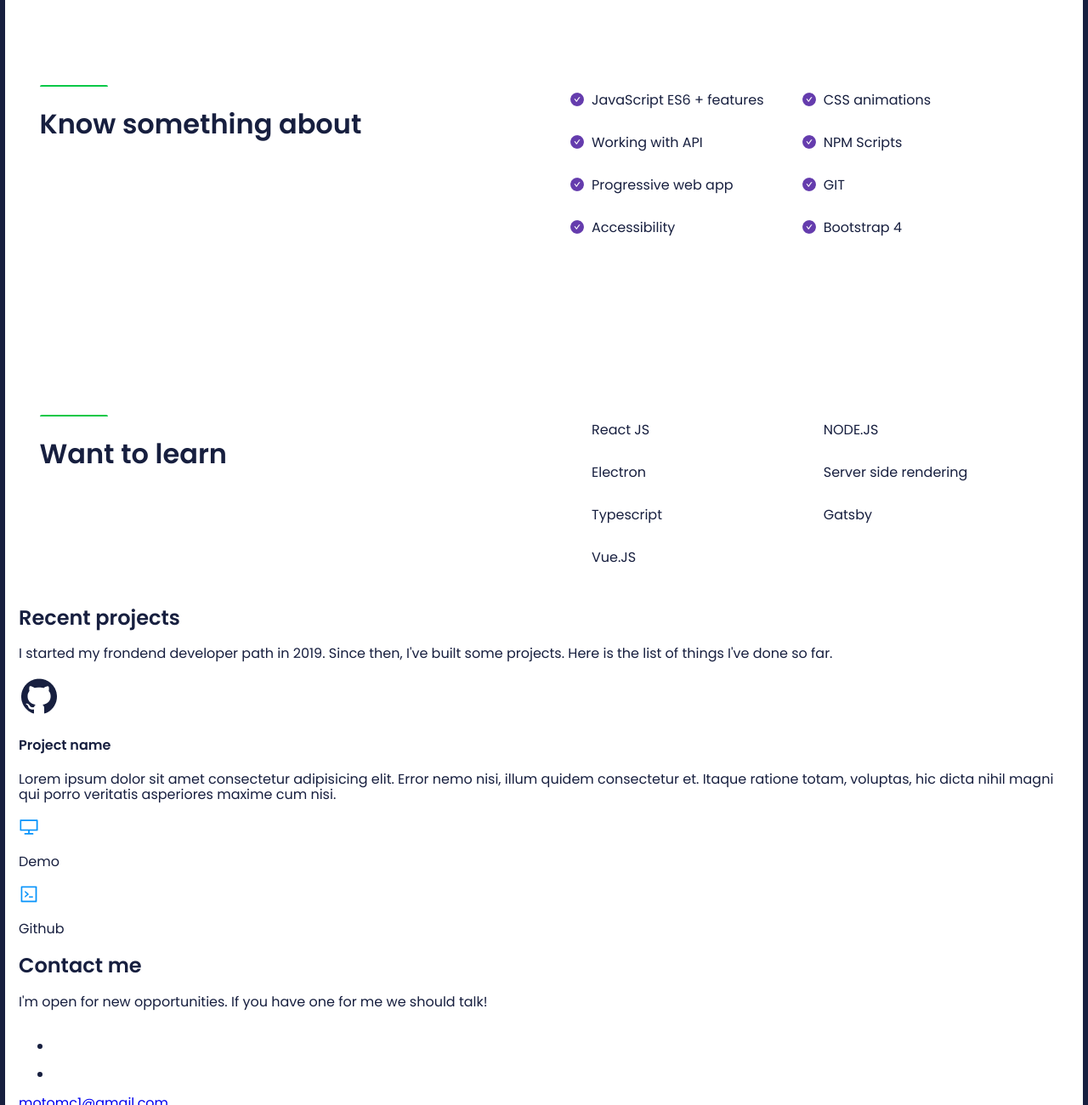
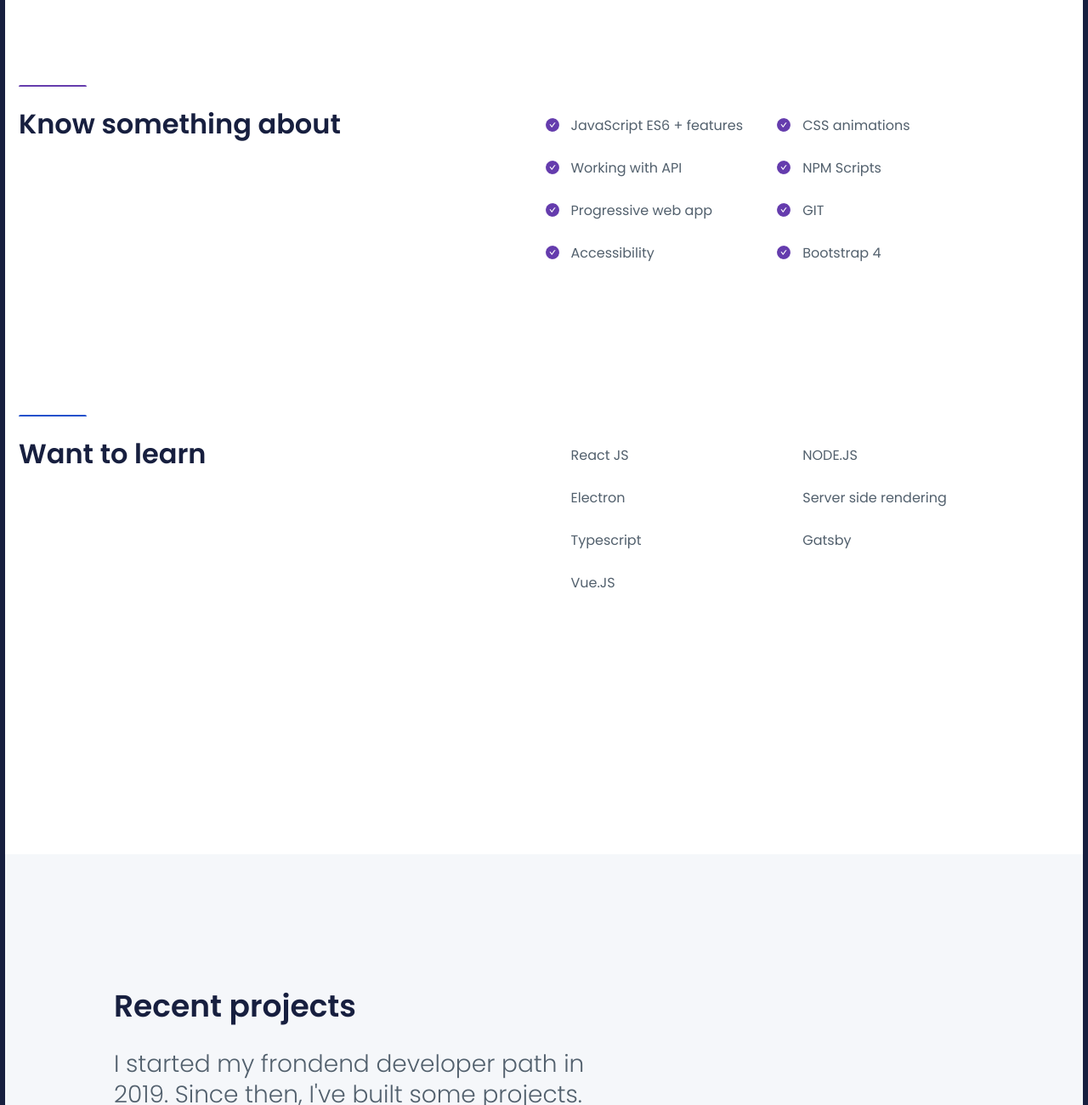
Before and after one commit to KamilRozanski/KamilRozanski.github.io, a website: page src/content/index.html in a window 1280 px wide. Shown: the part 1500-2800 px from the top of the page at 85% size. Drawn offline with nearby package versions, Linux system fonts and the light colour scheme; files that its build step writes are made by us from their sources; files whose address does not match are found by name.

Commit message:
chore section project

```diff
--- a/src/content/index.html
+++ b/src/content/index.html
@@ -27,6 +27,7 @@
 <body>
 
   <main class="main">
+    <div class="wrapper">
     <!-- section ABOUT ME -->
     <header class="hero">
       <div class="hero__foto">
@@ -79,7 +80,7 @@
         </ul>
       </section>
 
-      <section class="to-learn">
+      <section class="to-learn to-learn--border-color">
         <h2 class="to-learn__title">Want to learn</h2>
         <ul class="to-learn__list">
           <li class="to-learn__item">React JS </li>
@@ -92,13 +93,14 @@
         </ul>
       </section>
     </section>
-
-    <section id="my-projects" class="projects">
-      <h2 class="project__title">Recent projects</h2>
-      <p class="project__description">I started my frondend developer path in 2019. Since then, I've built some
+  </div>
+    <section id="my-projects" class="my-projects">
+    <section class="project-header">
+      <h2 class="project-header__title">Recent projects</h2>
+      <p class="project-header__description">I started my frondend developer path in 2019. Since then, I've built some
         projects. Here is the list of things I've done so far.
       </p>
-
+    </section>
       <section class="project">
         <img src="assets/img/Github-Icon.png" alt="github-logo">
         <h4 class="project__title">Project name</h4>
--- a/src/scss/_variables.scss
+++ b/src/scss/_variables.scss
@@ -2,3 +2,8 @@ $white: #fff;
 $big-stone: #171F3F;
 $malachite: #06C847;
 $lightgray: lightgray;
+$royal-purple: #653CAD;
+$mariner: #2251CC;
+$catskill-white: #F5F7FA;
+$ghost: #CBD2D9;
+$shuttle-gray: #52606D;
--- a/src/scss/main.scss
+++ b/src/scss/main.scss
@@ -5,6 +5,7 @@
 
 @import "modules/hero.scss";
 @import "modules/skills.scss";
+@import "modules/projects.scss";
 
 
 html {
@@ -25,8 +26,13 @@ body {
 }
 
 .main {
-  max-width: 1440px;
+
   background-color: $white;
+  margin: 0 auto;
+}
+
+.wrapper {
+  max-width: 1444px;
   margin: 0 auto;
   padding: 7rem 1rem;
 }
--- a/src/scss/modules/hero.scss
+++ b/src/scss/modules/hero.scss
@@ -21,6 +21,7 @@
     }
 
     &__info {
+      color: $shuttle-gray;
         font-weight: 300;
         font-size: 1.25rem;
         @media (max-width: 375px) {
--- /dev/null
+++ b/src/scss/modules/projects.scss
@@ -0,0 +1,21 @@
+
+
+.my-projects {
+    background-color:$catskill-white;
+    width: 100%;
+    padding: 8rem;
+}
+
+
+.project-header {
+    max-width: 580px;
+    &__title {
+        font-size: 2.25rem;
+    }
+    &__description {
+        font-weight: 300;
+        font-size: 1.75rem;
+        line-height: 36px;
+        color: $shuttle-gray;
+    }
+}
--- a/src/scss/modules/skills.scss
+++ b/src/scss/modules/skills.scss
@@ -1,8 +1,7 @@
 .my-skills {
     max-width: 1187px;
     margin: 0 auto;
-    margin-top: 12.5rem;
-
+    margin: 12.5rem 0;
 }
 
 .my-skills__title {
@@ -11,10 +10,13 @@
     padding-bottom: 1rem;
 }
 
-.skills-list, .know-something, .to-learn  {
+.skills-list,
+.know-something,
+.to-learn {
     margin-top: 9.75rem;
     display: grid;
     grid-template-columns: 1fr 1fr;
+
     @media (max-width: 640px) {
         grid-template-columns: 1fr;
     }
@@ -34,6 +36,14 @@
     }
 }
 
+.know-something__title::before {
+    border-top: 2px solid $royal-purple;
+}
+
+.to-learn__title::before {
+    border-top: 2px solid $mariner;
+}
+
 .skills-list__list,
 .know-something__list,
 .to-learn__list {
@@ -44,6 +54,7 @@
     min-height: 40px;
     margin-top: 60px;
     margin: 1rem;
+
     @media (max-width: 640px) {
         grid-template-columns: 1fr;
     }
@@ -54,41 +65,41 @@
 .know-something__item,
 .to-learn__item {
     min-height: 50px;
+    position: relative;
+    top: 50px;
+    left: 0;
+    color: $shuttle-gray;
 }
 
 .skills-list__item::before {
     content: "";
     display: block;
-    position: relative;
+    position: absolute;
     background: url("../assets/img/green.svg") no-repeat;
     width: 20px;
     height: 20px;
-    left: -25px;
-    top: 20px;
+    left: -30px;
+    top: 0px;
 }
 
 .know-something__item::before {
     content: "";
     display: block;
-    position: relative;
+    position: absolute;
     background: url("../assets/img/Vector-purple.jpg") no-repeat;
     width: 20px;
     height: 20px;
-    left: -25px;
-    top: 20px;
+    left: -30px;
+    top: 0px;
 }
 
 .to-learn__item::before {
     content: "";
     display: block;
-    position: relative;
+    position: absolute;
     background: url("../assets/img/Vector-blue.svg") no-repeat;
     width: 20px;
     height: 20px;
-    left: -25px;
-    top: 20px;
+    left: -30px;
+    top: 0px;
 }
-
-.know-something__title {
-
-}
```
